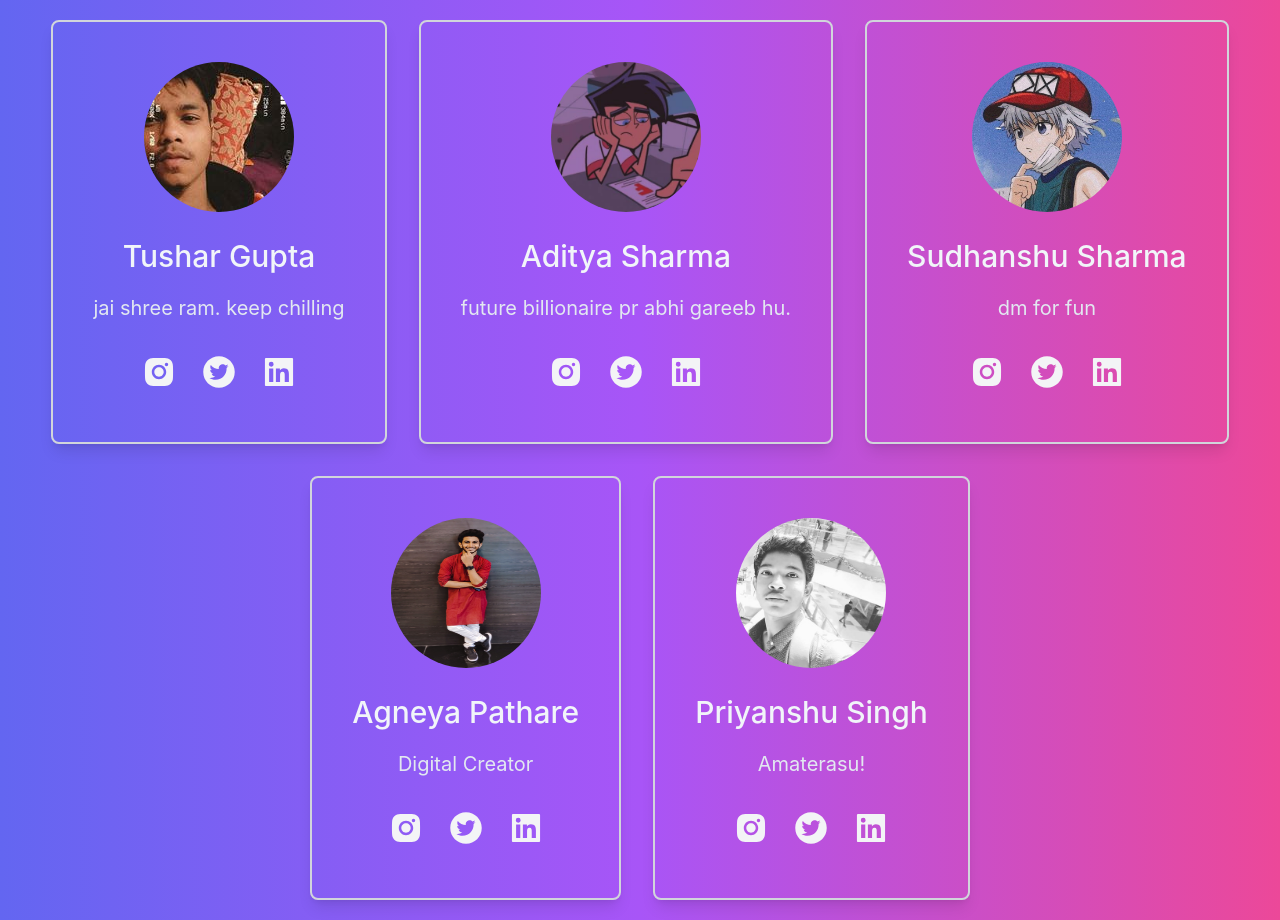
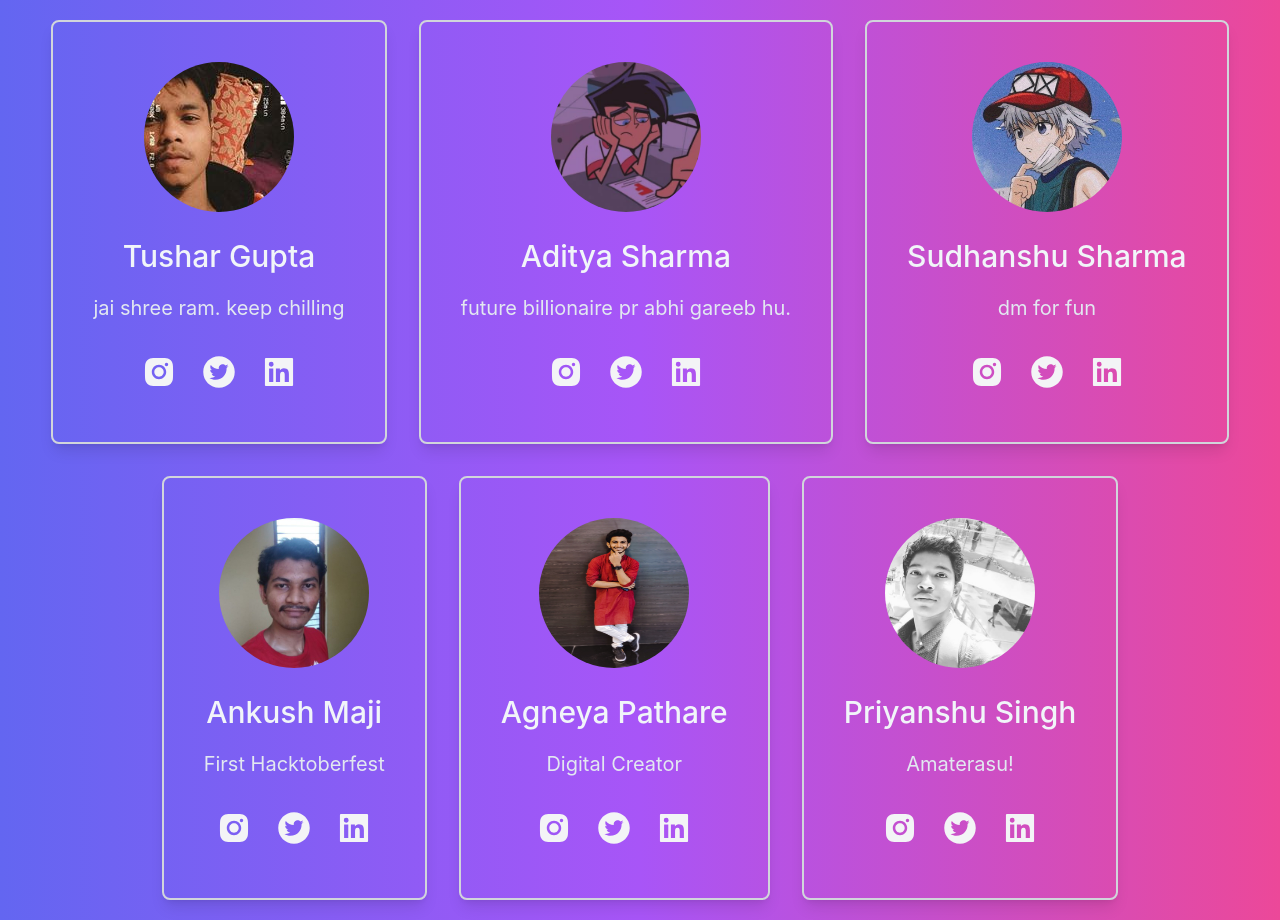
Before and after one commit to jayantchaudhari18/Student_Info, a Next.js app: page / in a window 1280 px wide. Built offline with nearby package versions, Linux system fonts and the light colour scheme.

Commit message:
Update index.js

```diff
--- a/pages/index.js
+++ b/pages/index.js
@@ -6,6 +6,8 @@ import AdityaSharma from "../Images/AdityaSharma.jpg"
 import SudhanshuSharma from "../Images/SudhanshuSharma.jpg"
 import AgneyaPathare from '../Images/AgneyaPathare.jpg'
 import PriyanshuSingh from '../Images/Priyanshu singh.png'
+import AnkushMaji from "../Images/AnkushMaji.jpg"
+
 export default function Home() {
   return (
     <div >
@@ -27,6 +29,7 @@ export default function Home() {
        <Card image={SudhanshuSharma}name = "Sudhanshu Sharma" about="dm for fun" instagram= "https://www.instagram.com/cpt_n3m0_22/"  twitter="https://twitter.com/Sudhanshu226922" linkedin="https://www.linkedin.com/in/sudhanshu-sharma-9376931b7/"/>
 
 
+        <Card image={AnkushMaji}name = "Ankush Maji" about="First Hacktoberfest" instagram="https://www.instagram.com/101ankush/" twitter="" linkedin="https://www.linkedin.com/in/ankush-maji-11555622a/"/>
         <Card image={AgneyaPathare}name = "Agneya Pathare" about="Digital Creator" instagram= "https://www.instagram.com/agneya_pathare/"  twitter="https://twitter.com/agneya_pathare" linkedin="https://www.linkedin.com/in/agneya-pathare"/>
         <Card image={PriyanshuSingh}name = "Priyanshu Singh" about="Amaterasu!" instagram= "https://www.instagram.com/akapriyanshu.dev/"  twitter="https://twitter.com/akapriyanshudev" linkedin="https://www.linkedin.com/in/akapriyanshudev"/>
 
```
